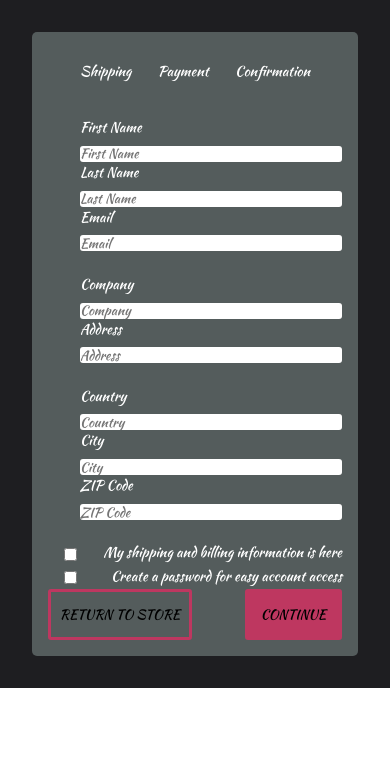
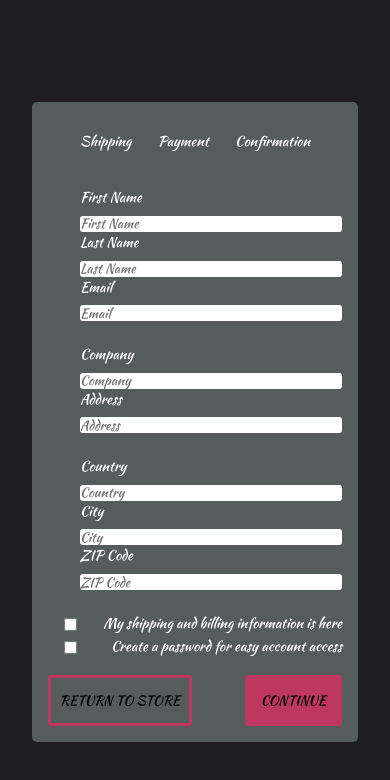
Before and after one commit to artikgupta/Form, a React (Create React App) app: page / in a window 390 px wide. Shown: the top 780 px of the page. Built offline with nearby package versions, Linux system fonts and the light colour scheme.

Commit message:
fix the height in media query

```diff
--- a/src/App.css
+++ b/src/App.css
@@ -5,29 +5,31 @@
   font-family: "Kaushan Script", cursive;
 }
 .App {
-  height: 100vh;
+  /* height: 100vh; */
+  /* background-color: #1e1e21;
+  color: white;
+  width: 100%; */
+  /* height: auto; */
+  /* text-align: center;
+  margin: 0 auto;
+  padding: 2rem; */
+}
+.main-container {
+  display: grid;
+  place-items: center;
   background-color: #1e1e21;
   color: white;
   width: 100%;
-  height: auto;
-  text-align: center;
+  height: 100vh;
+  /* text-align: center; */
   margin: 0 auto;
   padding: 2rem;
 }
-/* .main-container {
-  background-color: #1e1e21;
-  color: white;
-  width: 100%;
-  height: auto;
-  text-align: center;
-  margin: 0 auto;
-  padding: 2rem;
-} */
 .container {
   background-color: #545c5c;
   max-width: 600px;
   width: 100%;
-  height: 100%;
+  /* height: 100%; */
   border-radius: 5px;
   margin: 0 auto;
   padding: 1rem;
@@ -70,6 +72,7 @@ input[type="checkbox"] {
 }
 .buttons {
   width: 100%;
+  margin-top: 1rem;
   display: flex;
   justify-content: space-between;
 }
@@ -95,13 +98,13 @@ input[type="checkbox"] {
     height: 1rem;
   }
   .App {
-    height: auto;
+    /* height: auto; */
   }
   .container {
     font-size: 14px;
     max-width: 600px;
     width: 100%;
-    height: auto;
+    /* height: auto; */
   }
   .flex {
     display: flex;
```
